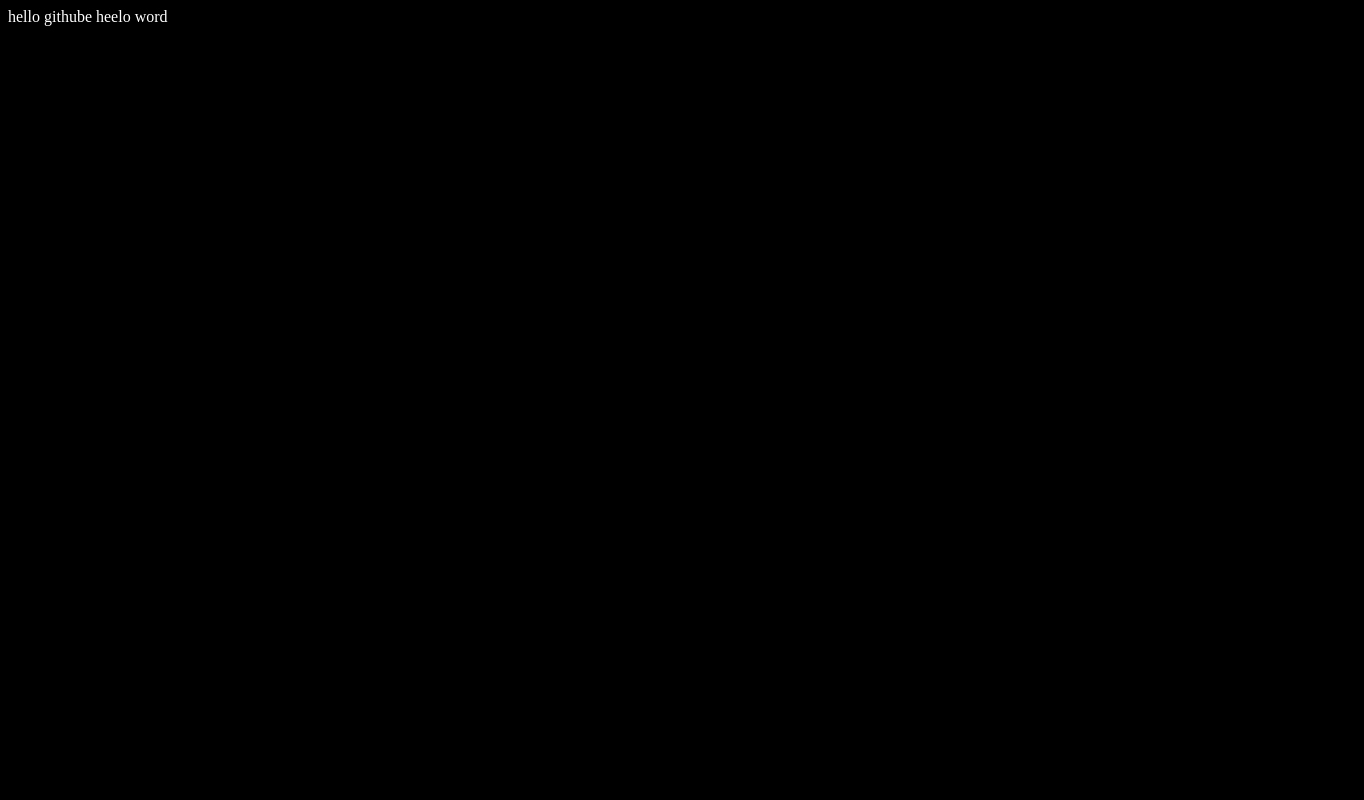
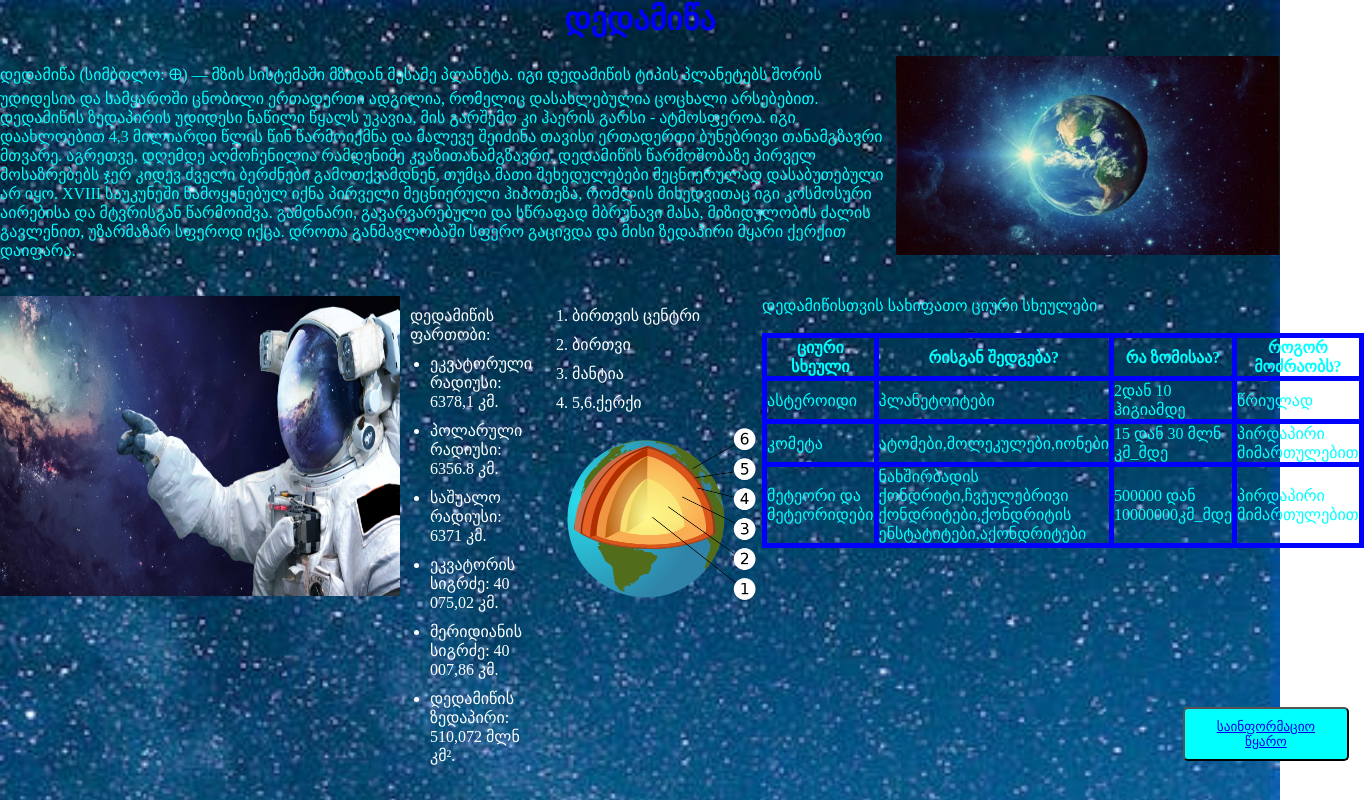
Before and after one commit to alex11221122/helo-words, a plain HTML site: page index.html in a window 1280 px wide. Shown: the whole page, 1364 px wide, since content can reach past the window. Drawn offline with Linux system fonts and the light colour scheme.

Commit message:
Updatess

```diff
--- a/index.html
+++ b/index.html
@@ -7,8 +7,80 @@
     <title>Document</title>
     <link rel="stylesheet" href="style.css">
 </head>
-<body>
-    hello githube
-    heelo word
+<body background="./img/pexels-photo-3934512.jpeg">
+  <h1>დედამიწა</h1>
+  <br>
+  <div class="container">
+    <p>
+      დედამიწა (სიმბოლო: 🜨) — მზის სისტემაში მზიდან მესამე პლანეტა. იგი დედამიწის ტიპის პლანეტებს შორის უდიდესია და სამყაროში ცნობილი ერთადერთი ადგილია, რომელიც დასახლებულია ცოცხალი არსებებით. დედამიწის ზედაპირის უდიდესი ნაწილი წყალს უკავია, მის გარშემო კი ჰაერის გარსი - ატმოსფეროა. იგი დაახლოებით 4,3 მილიარდი წლის წინ წარმოიქმნა და მალევე შეიძინა თავისი ერთადერთი ბუნებრივი თანამგზავრი მთვარე. აგრეთვე, დღემდე აღმოჩენილია რამდენიმე კვაზითანამგზავრი.
+      დედამიწის წარმოშობაზე პირველ მოსაზრებებს ჯერ კიდევ ძველი ბერძნები გამოთქვამდნენ, თუმცა მათი შეხედულებები მეცნიერულად დასაბუთებული არ იყო. XVIII საუკუნეში წამოყენებულ იქნა პირველი მეცნიერული ჰიპოთეზა, რომლის მიხედვითაც იგი კოსმოსური აირებისა და მტვრისგან წარმოიშვა. გამდნარი, გავარვარებული და სწრაფად მბრუნავი მასა, მიზიდულობის ძალის გავლენით, უზარმაზარ სფეროდ იქცა. დროთა განმავლობაში სფერო გაცივდა და მისი ზედაპირი მყარი ქერქით დაიფარა.
+    </p>
+    <img src="./img/earth3-1533823631-1024x530.jpeg" width="30%" height="30%">
+  </div>
+  <br>
+  <br>
+    <div class="container-thu">
+      <img src="./img/AeroBT-s_409330.jpeg" width=400px height="300px">
+      <div class="paragraph">
+      <p style="color: rgb(254, 254, 255);">დედამიწის ფართობი:</p>
+      <ul>
+        <li>ეკვატორული რადიუსი: 6378,1 კმ.</li>
+        <li>პოლარული რადიუსი: 6356.8 კმ.</li>
+        <li>საშუალო რადიუსი: 6371 კმ.</li>
+        <li>ეკვატორის სიგრძე: 40 075,02 კმ.</li>
+        <li>მერიდიანის სიგრძე: 40 007,86 კმ.</li>
+        <li>დედამიწის ზედაპირი: 510,072 მლნ კმ².</li>
+      </ul>
+    </div>
+    <div>
+      <ol>
+        <li>ბირთვის ცენტრი</li>
+        <li>ბირთვი</li>
+        <li>მანტია</li>
+        <li>5,6.ქერქი</li>
+      </ol>
+      <img src="./img/დედამიწისბირთვი.png" width="200px">
+    </div>
+    <div class="top">
+      <p>დედამიწისთვის სახიფათო ციური სხეულები</p>
+      <br>
+    <table>
+      <tr>
+        <th>ციური სხეული</th>
+        <th>რისგან შედგება?</th>
+        <th>რა ზომისაა?</th>
+        <th>როგორ მოძრაობს?</th>
+      </tr>
+      <tr>
+        <td>ასტეროიდი</td>
+        <td>პლანეტოიტები</td>
+        <td>2დან 10 ჰიგიამდე</td>
+        <td>წრიულად</td>
+      </tr>
+      <tr>
+        <td>კომეტა</td>
+        <td>ატომები,მოლეკულები,იონები</td>
+        <td>15 დან 30 მლნ კმ_მდე</td>
+        <td>პირდაპირი მიმართულებით</td>
+      </tr>
+      <tr>
+        <td>მეტეორი და მეტეორიდები</td>
+        <td>ნახშირბადის ქონდრიტი,ჩვეულებრივი ქონდრიტები,ქონდრიტის ენსტატიტები,აქონდრიტები</td>
+        <td>500000 დან 10000000კმ_მდე</td>
+        <td>პირდაპირი მიმართულებით</td>
+      </tr>
+    </table>
+    <br>
+    <br>
+    <br>
+    <br>
+    <br>
+    <br>
+    <br>
+    <br>
+
+  <div>
+    <button><a href="https://ka.wikipedia.org/wiki/%E1%83%90%E1%83%A1%E1%83%A2%E1%83%94%E1%83%A0%E1%83%9D%E1%83%98%E1%83%93%E1%83%97%E1%83%90_%E1%83%A1%E1%83%90%E1%83%A0%E1%83%A2%E1%83%A7%E1%83%94%E1%83%9A%E1%83%98" target="_blank">საინფორმაციო წყარო</a></button>
+  </div>
 </body>
 </html>
--- a/style.css
+++ b/style.css
@@ -1,4 +1,40 @@
+*{
+    margin: 0;
+    padding: 0;
+}
 body{
-    background-color: black;
-    color: white;
+    background-size: cover;
+    background-repeat: no-repeat;
+    height: 100vh;
 }
+.container{
+    display: flex;
+}
+.container-thu{
+    display: flex;
+}
+.paragraph ,ul, li{
+    margin: 10px;
+    color: rgb(255, 255, 255);
+}
+p{
+    color: aqua;
+}
+h1{
+    color: rgb(0, 0, 255);
+    text-align: center;
+}
+table,td,th{
+    border: 5px solid rgb(0, 0, 255);
+    border-collapse: collapse;
+    color: aqua;
+}
+button{
+    border-radius: 5px;
+    color: blue;
+    margin: 15px;
+    padding:10px;
+    background-color: aqua;
+    margin-left: 70%;
+
+}
```
Also changed, not shown: img/AeroBT-s_409330.jpeg (added), img/earth3-1533823631-1024x530.jpeg (added), img/pexels-photo-3934512.jpeg (added), img/pngtree-dark-blue-cosmic-space-nebula-background-image_347718.jpeg (added), img/დედამიწისბირთვი.png (added), 2 other files.
